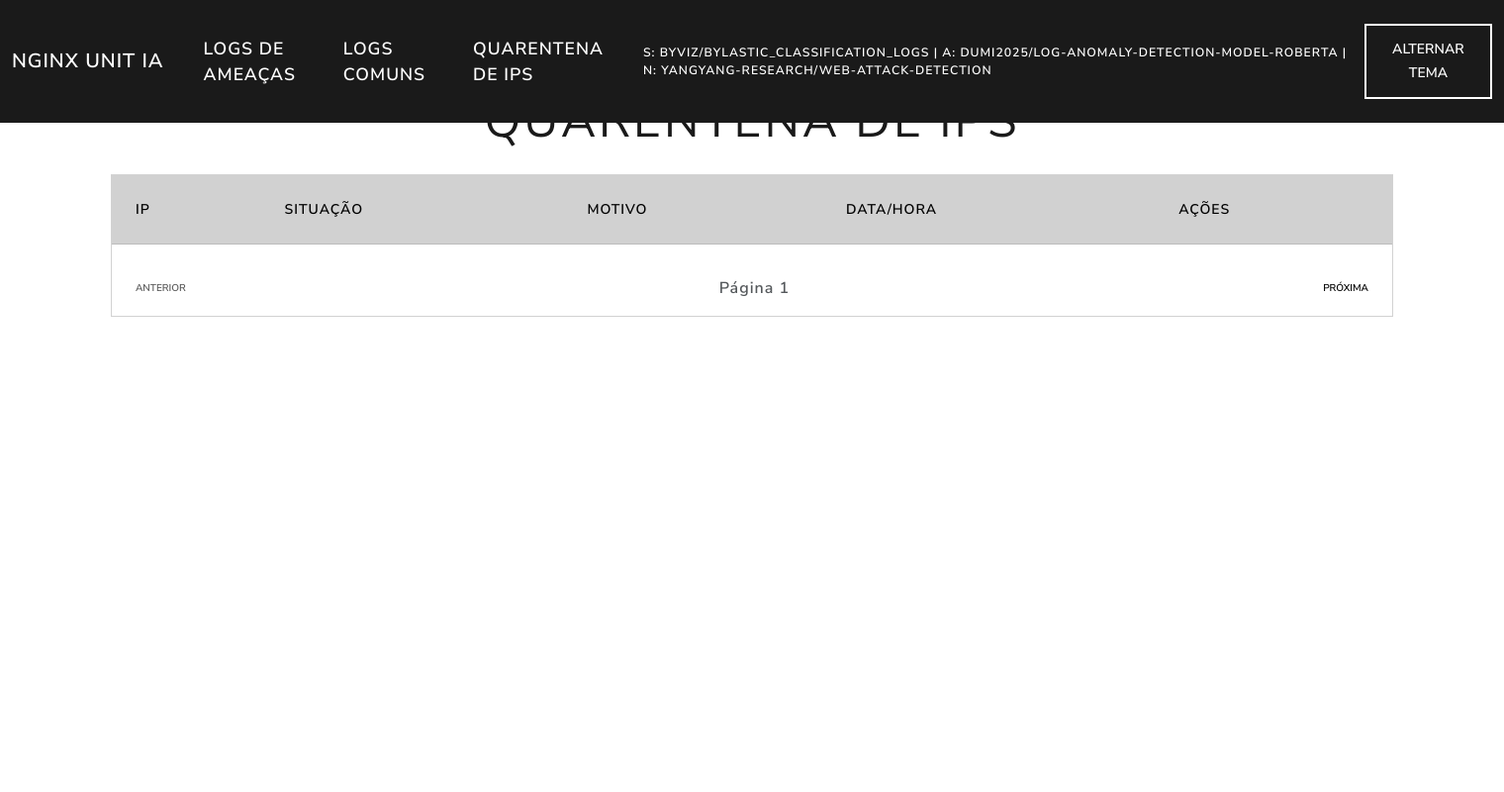
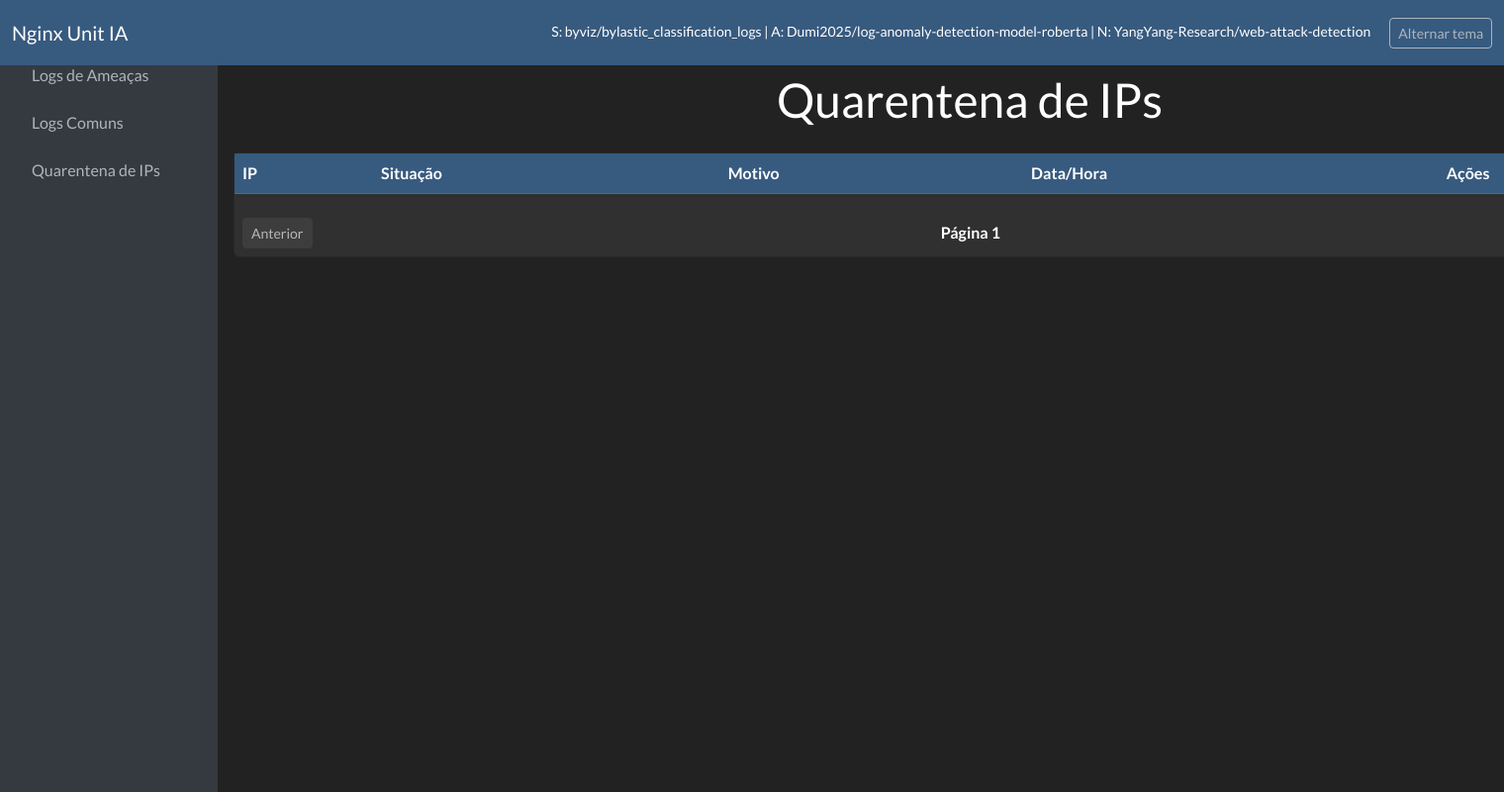
Before and after one commit to aXR6/nginx_unit_ia, a Flask app: page /blocked in a window 1520 px wide; the page is wider, and only the part inside the window is pictured. Shown: that part at 99% size. Run offline with Flask 3, Linux system fonts and the light colour scheme; data that the repository does not hold is empty; some libraries are stand-ins or nearby versions.

Commit message:
Improve web panel layout with dark sidebar

```diff
--- a/app/templates/base.html
+++ b/app/templates/base.html
@@ -3,9 +3,9 @@
 <head>
     <meta charset="utf-8">
     <title>{{ title or "Nginx Unit IA" }}</title>
-    <link href="https://cdn.jsdelivr.net/npm/bootswatch@5.3.2/dist/lux/bootstrap.min.css" rel="stylesheet">
+    <link href="https://cdn.jsdelivr.net/npm/bootswatch@5.3.2/dist/darkly/bootstrap.min.css" rel="stylesheet">
     <script>
-        const savedTheme = localStorage.getItem('theme') || 'light';
+        const savedTheme = localStorage.getItem('theme') || 'dark';
         document.documentElement.setAttribute('data-bs-theme', savedTheme);
     </script>
     <style>
@@ -18,7 +18,29 @@
         [data-bs-theme="dark"] {
             --category-text-color: #fff;
         }
-        body { padding-top: 70px; }
+        body { padding-top: 56px; }
+        #sidebar {
+            width: 220px;
+            position: fixed;
+            top: 56px;
+            bottom: 0;
+            left: 0;
+            overflow-y: auto;
+            background-color: #343a40;
+            z-index: 1000;
+        }
+        #sidebar .nav-link {
+            color: #adb5bd;
+        }
+        #sidebar .nav-link.active,
+        #sidebar .nav-link:hover {
+            color: #fff;
+            background-color: #495057;
+        }
+        #content {
+            margin-left: 220px;
+            padding: 1rem;
+        }
         .severity-high { color: #dc3545; font-weight: bold; }
         .severity-medium { color: #fd7e14; font-weight: bold; }
         .severity-low { color: #198754; font-weight: bold; }
@@ -61,24 +83,23 @@
     <script>
         window.MODEL_INFO = {{ models|tojson if models is defined else 'null' }};
     </script>
-    <nav class="navbar navbar-expand-lg navbar-dark bg-primary fixed-top">
-        <div class="container-fluid">
-            <a class="navbar-brand" href="/logs">Nginx Unit IA</a>
-            <button class="navbar-toggler" type="button" data-bs-toggle="collapse" data-bs-target="#navbarNav">
-                <span class="navbar-toggler-icon"></span>
-            </button>
-            <div class="collapse navbar-collapse" id="navbarNav">
-                <ul class="navbar-nav mx-auto mb-2 mb-lg-0">
-                    <li class="nav-item"><a class="nav-link fw-bold text-white" style="font-size:1.1rem" href="/logs">Logs de Ameaças</a></li>
-                    <li class="nav-item"><a class="nav-link fw-bold text-white" style="font-size:1.1rem" href="/common-logs">Logs Comuns</a></li>
-                    <li class="nav-item"><a class="nav-link fw-bold text-white" style="font-size:1.1rem" href="/blocked">Quarentena de IPs</a></li>
-                </ul>
+    <nav class="navbar navbar-dark bg-primary fixed-top">
+        <div class="container-fluid justify-content-between">
+            <span class="navbar-brand mb-0 h1">Nginx Unit IA</span>
+            <div>
                 <span id="model-info" class="navbar-text me-3 text-white small"></span>
-                <button id="toggle-btn" class="btn btn-outline-light">Alternar tema</button>
+                <button id="toggle-btn" class="btn btn-outline-light btn-sm">Alternar tema</button>
             </div>
         </div>
     </nav>
-    <div class="container mt-4">
+    <div id="sidebar">
+        <ul class="nav flex-column">
+            <li class="nav-item mb-2"><a href="/logs" class="nav-link">Logs de Ameaças</a></li>
+            <li class="nav-item mb-2"><a href="/common-logs" class="nav-link">Logs Comuns</a></li>
+            <li class="nav-item"><a href="/blocked" class="nav-link">Quarentena de IPs</a></li>
+        </ul>
+    </div>
+    <div id="content" class="container-fluid">
         {% block content %}{% endblock %}
     </div>
 <script src="https://cdn.jsdelivr.net/npm/bootstrap@5.3.2/dist/js/bootstrap.bundle.min.js"></script>
```
